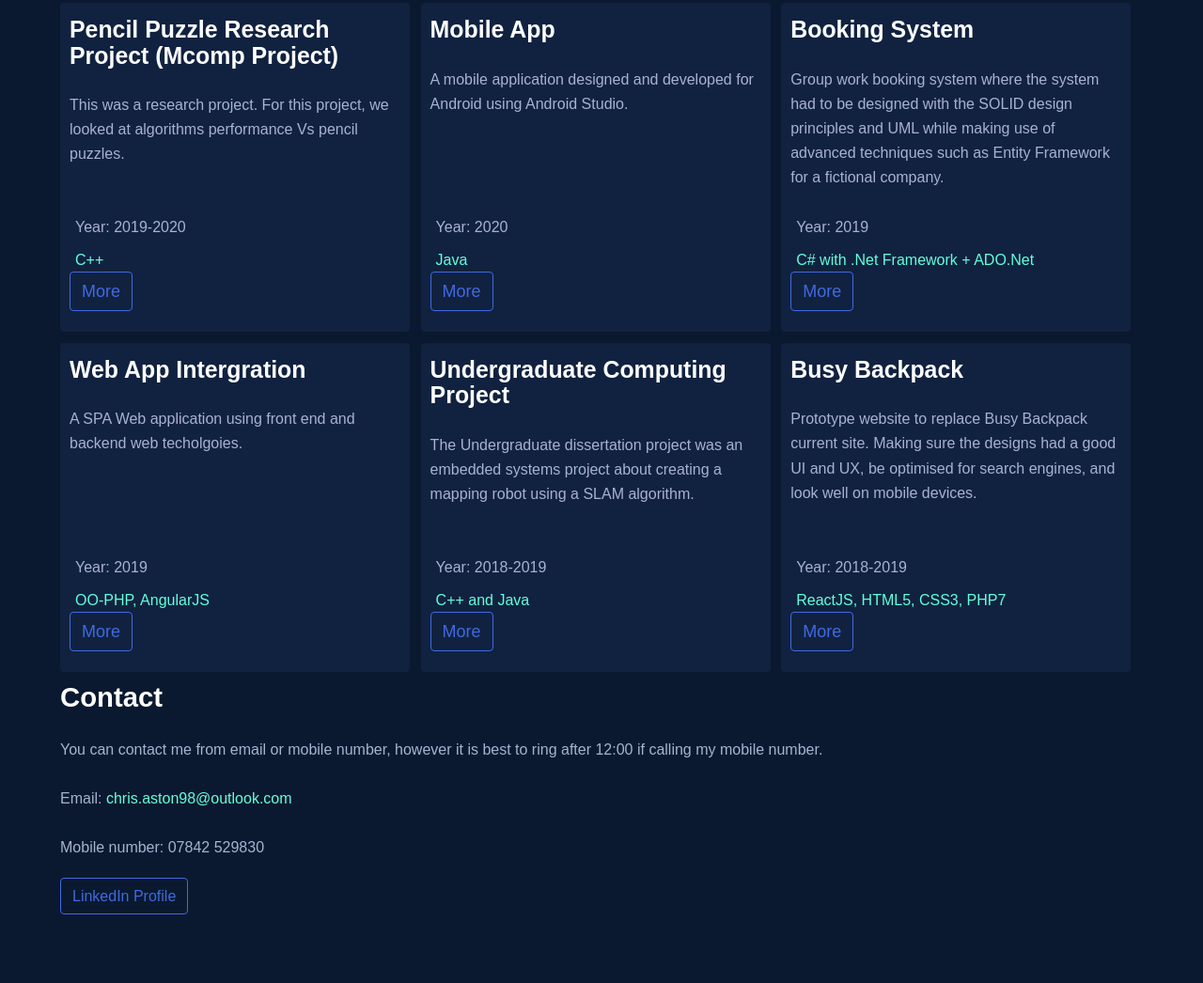
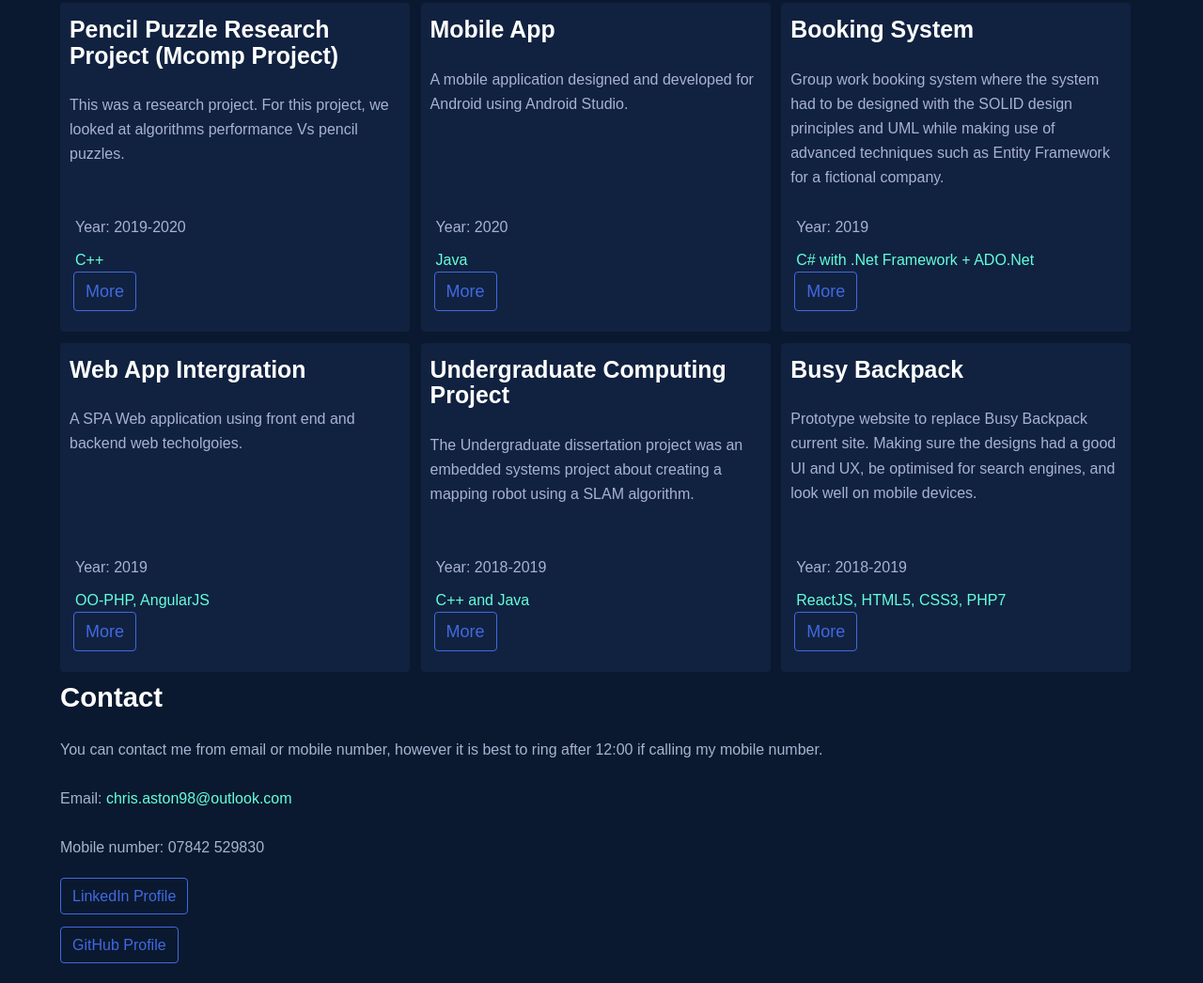
Before and after one commit to Chris0698/Chris0698.github.io, a Gatsby site: page / in a window 1280 px wide. Shown: the part 1206-2252 px from the top of the page at 94% size. Before the commit the page ends 2199 px from the top, so only its background shows below. Built offline with nearby package versions, Linux system fonts and the light colour scheme; Gatsby itself is replaced by a stand-in of ours.

Commit message:
Github button and button position

```diff
--- a/src/components/sections/contact.js
+++ b/src/components/sections/contact.js
@@ -8,6 +8,7 @@ const Contact = function() {
             <p>Email: <a className="emailLink" href="mailto:Email: chris.aston98@outlook.com">chris.aston98@outlook.com</a></p>
             <p>Mobile number: 07842 529830</p>
             <p><a href="https://www.linkedin.com/in/chris-aston-45b4a3202/" target="_blank" rel="noopener no referrer" className="linkedInButton">LinkedIn Profile</a></p>
+            <p><a href="https://github.com/Chris0698" target="_blank" rel="noopener no referrer" className="linkedInButton">GitHub Profile</a></p>
         </section>
     );
 };
--- a/src/components/style.css
+++ b/src/components/style.css
@@ -147,10 +147,7 @@ nav > a {
 }
 
 .projectCardButton {
-  margin-left: 0;
-  /* position: absolute;
-  bottom: 20px;
-  left: 0; */
+  margin-left: 4px;
 }
 
 .projectCardButton:hover, #about-contact-button:hover, .codeButton:hover, .linkedInButton:hover, .show-more-button:hover {
```
